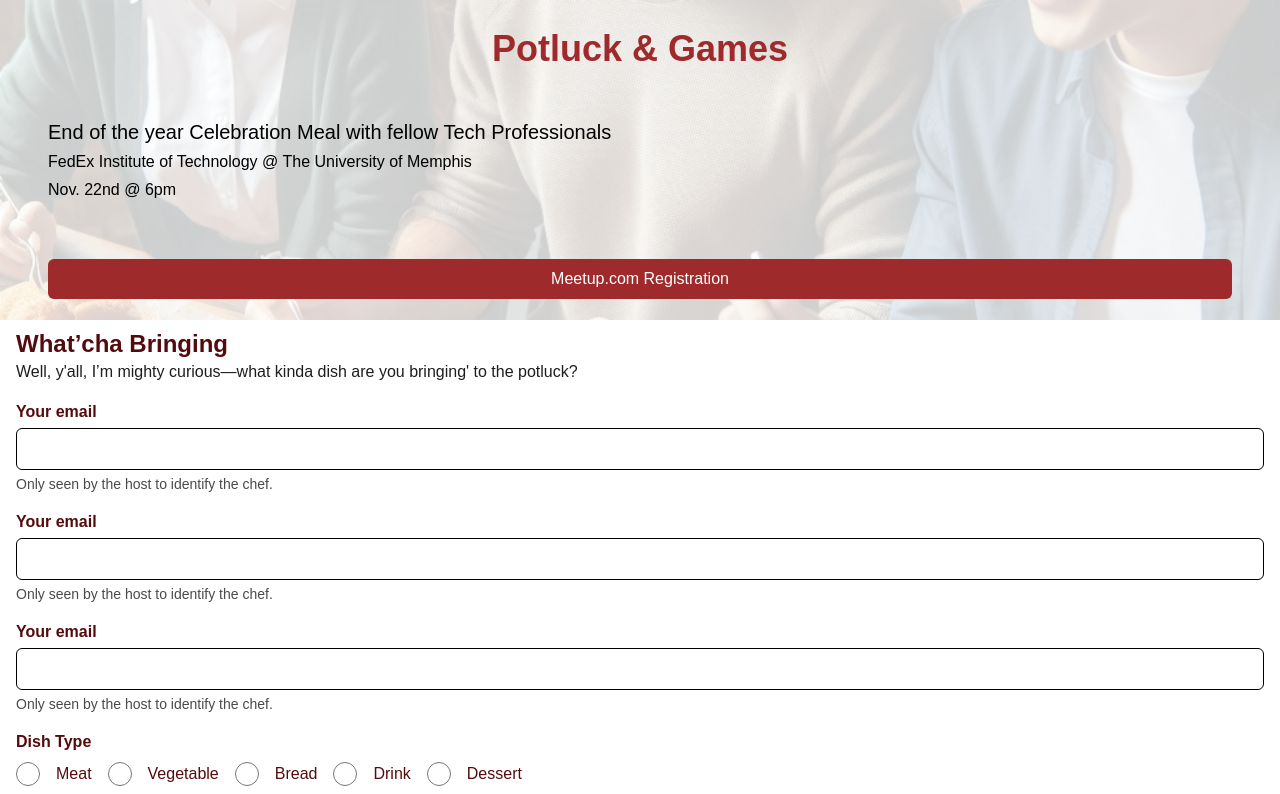
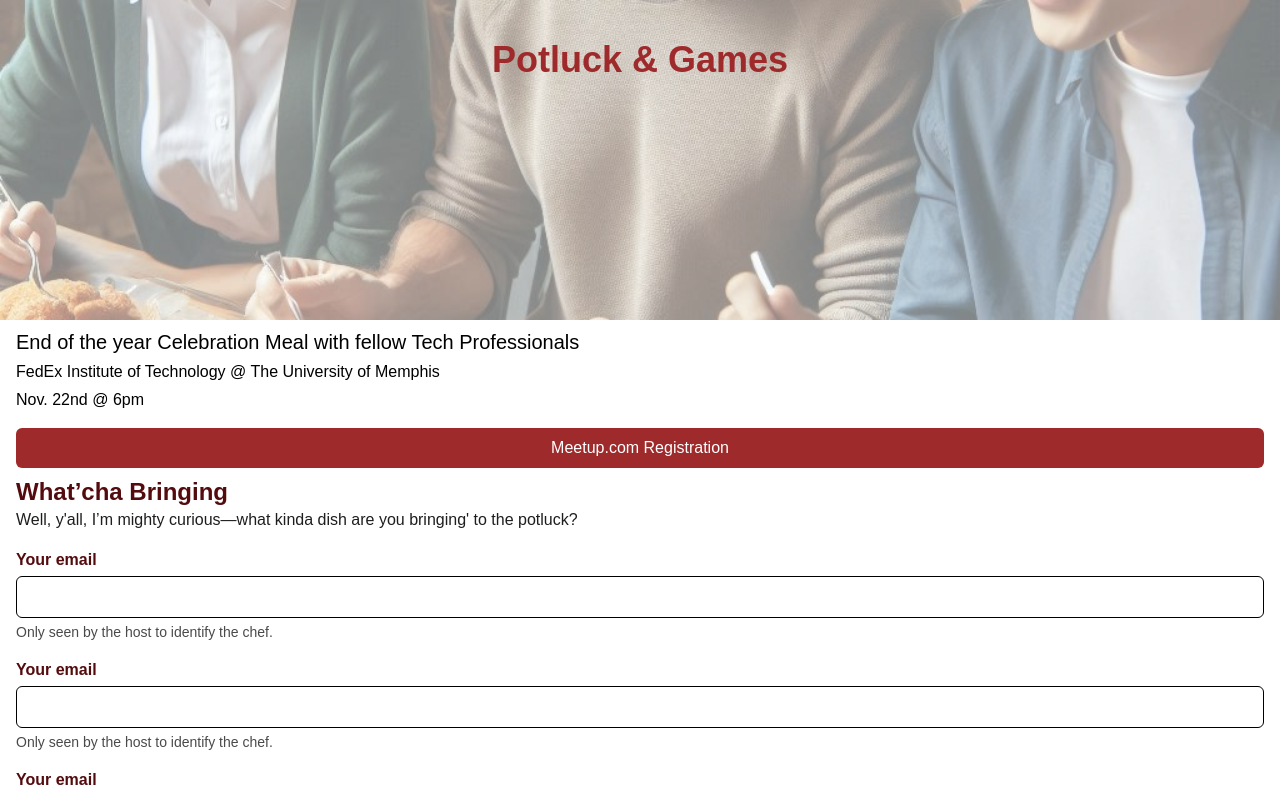
Before and after one commit to jcsmileyjr/potluckgames, a Next.js app: page / in a window 1280 px wide. Shown: the top 794 px of the page. Built offline with nearby package versions, Linux system fonts and the light colour scheme.

Commit message:
Refactor Header- Complete overhaul of the design

```diff
--- a/src/app/layout/Header/Header.tsx
+++ b/src/app/layout/Header/Header.tsx
@@ -1,18 +1,18 @@
 
 export default function Header() {
     return (
-        <section className="relative" >
-          <div className="h-80 w-full absolute inset-0 opacity-20 aspect-square bg-no-repeat  bg-cover bg-center bg-[url('/primaryimage.jpeg')] "></div>
-          <div className="h-80 relative z-10 flex flex-col justify-around">
-            <h1 className="text-accentRed font-bold text-center text-4xl py-2">Potluck & Games</h1>
-            <div className="px-12 flex flex-col gap-1 text-black">
+        <section className="relative px-4" >
+          <div className="h-80 w-full absolute inset-0 opacity-50 aspect-square bg-no-repeat  bg-cover bg-center bg-[url('/primaryimage.jpeg')] "></div>
+          <div className="h-80 relative z-10 flex flex-col">
+            <h1 className="text-accentRed font-bold text-center text-4xl py-2 mt-8">Potluck & Games</h1>
+          </div>
+          <div className="flex flex-col gap-1 text-black  mt-2">
               <p className="text-xl">End of the year Celebration Meal with fellow Tech Professionals</p>
               <p className="text-base">FedEx Institute of Technology @ The University of Memphis</p>
               <p className="text-base">Nov. 22nd @ 6pm</p>
-            </div>
-            <div className="px-12 mt-4 flex flex-col gap-3 text-black">
-                <button type="button" className="bg-accentRed text-white py-2 px-4 rounded-md">Meetup.com Registration</button>
-            </div>
+          </div>
+          <div className="mt-4 flex flex-col gap-3 text-black">
+              <button type="button" className="bg-accentRed text-white py-2 px-4 rounded-md">Meetup.com Registration</button>
           </div>
         </section>
     );
--- a/tailwind.config.ts
+++ b/tailwind.config.ts
@@ -10,6 +10,7 @@ const config: Config = {
     colors: {
       'accentRed' : '#9e2a2b',
       'primaryBrown' : '#540b0e',
+      'backgroundYellow' : '#FFF3B0',
       'white' : '#FFFFFF',
       'black' : '#000000',
       'blackaccent1' : '#1e1e1e',
```
